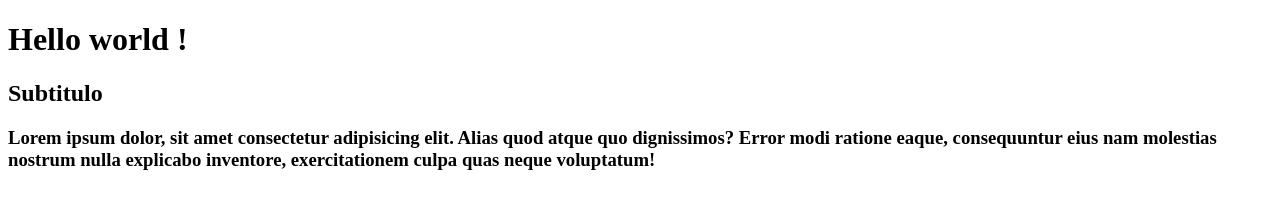
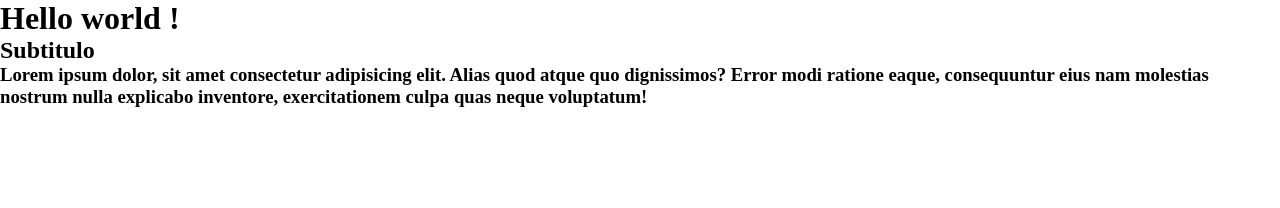
Before and after one commit to Lcss0f/curso-git, a plain HTML site: page index.html in a window 1280 px wide. Drawn offline with Linux system fonts and the light colour scheme.

Commit message:
14 commit - Adicionando o styles.css

```diff
--- /dev/null
+++ b/Styles.css
@@ -0,0 +1,5 @@
+* {
+    padding: 0;
+    margin: 0;
+
+}
--- a/index.html
+++ b/index.html
@@ -4,6 +4,8 @@
     <meta charset="UTF-8">
     <meta name="viewport" content="width=device-width, initial-scale=1.0">
     <title>Corrigido</title>
+    <link rel="stylesheet" href="Styles.css">
+
 </head>
 <body>
     <h1>
```
